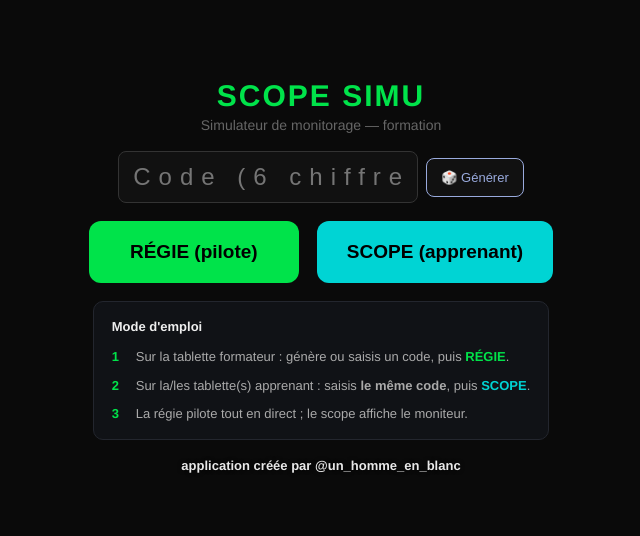
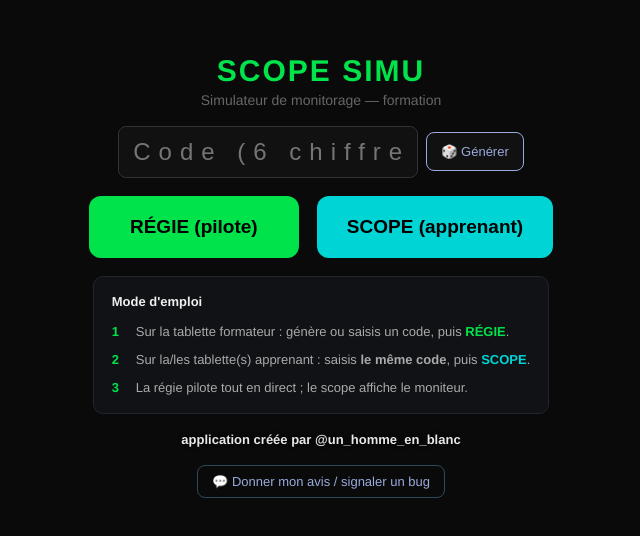
Before and after one commit to winnclaff/scope-simu, a React (Vite) app: page / in a window 1280 px wide. Shown: the part 124-660 px from the top of the page, without its empty margins (319-959 px from the left). Built offline with nearby package versions, Linux system fonts and the light colour scheme.

Commit message:
Update App.jsx

```diff
--- a/App.jsx
+++ b/App.jsx
@@ -908,6 +908,11 @@ function Home({ onEnter }) {
       <div style={{ color: "#e8e8e8", fontSize: 13, fontWeight: 600, textShadow: "0 0 4px #000" }}>
         application créée par @un_homme_en_blanc
       </div>
+
+      <a href="https://forms.gle/yTjxsvb2HYTc3ngH9" target="_blank" rel="noopener noreferrer"
+        style={{ color: "#9ad", fontSize: 13, textDecoration: "none", border: "1px solid #2c4a5a", borderRadius: 8, padding: "8px 14px" }}>
+        💬 Donner mon avis / signaler un bug
+      </a>
     </div>
   );
 }
@@ -930,7 +935,8 @@ function PiloteScreen({ code, onExit }) {
         <button onClick={onExit} style={{ background: "none", border: "1px solid #333", color: "#aaa", borderRadius: 6, padding: "5px 10px", cursor: "pointer" }}>← Accueil</button>
         <span style={{ color: COLORS.ecg, fontWeight: 700 }}>RÉGIE</span>
         <ConnBadge />
-        <span style={{ marginLeft: "auto", color: "#444", fontSize: 11 }}>créée par @un_homme_en_blanc</span>
+        <a href="https://forms.gle/yTjxsvb2HYTc3ngH9" target="_blank" rel="noopener noreferrer" style={{ marginLeft: "auto", color: "#9ad", fontSize: 12, textDecoration: "none" }}>💬 Avis / bug</a>
+        <span style={{ color: "#444", fontSize: 11 }}>créée par @un_homme_en_blanc</span>
         <span style={{ letterSpacing: 3 }}>Session {code}</span>
       </div>
       <div style={{ flex: 1, display: "flex", minHeight: 0 }}>
```
